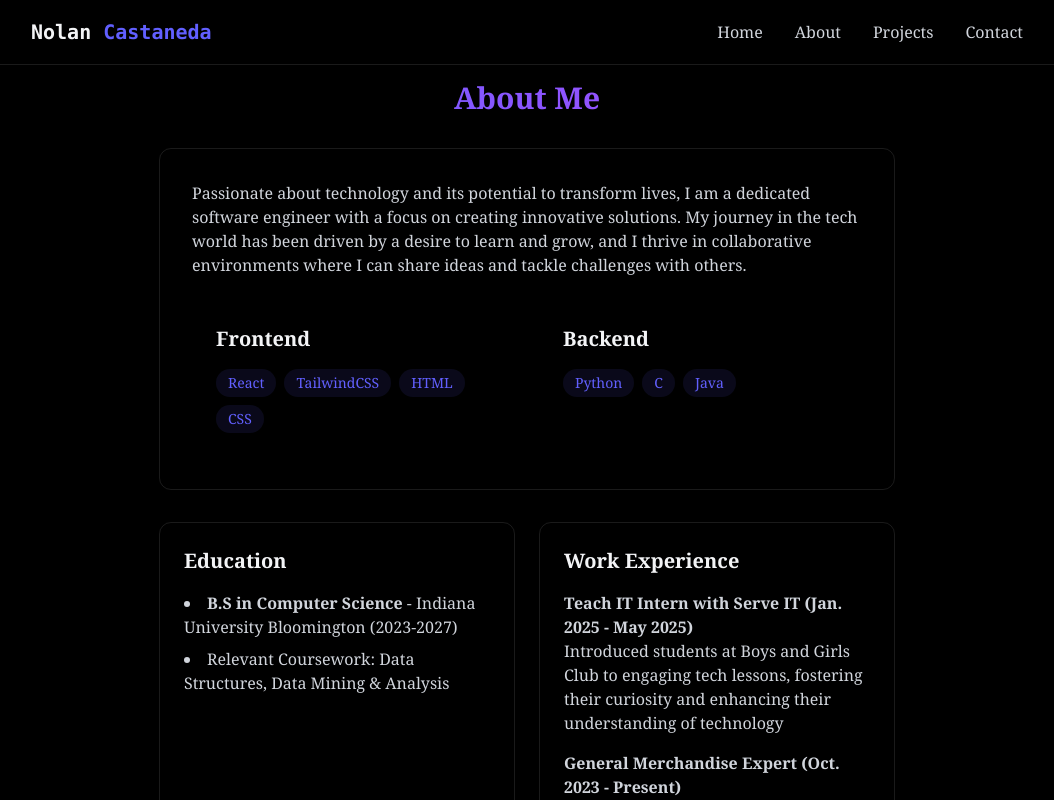
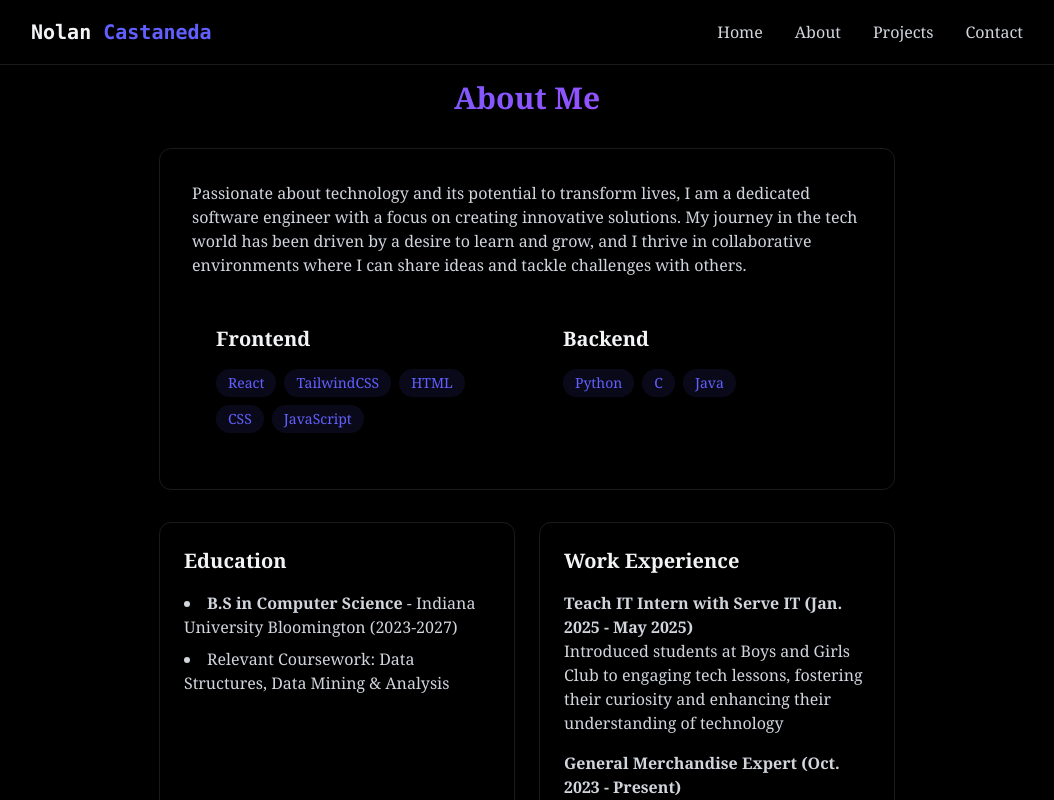
Before and after one commit to nolancast/Portfolio, a React (Vite) app: page /Portfolio/about in a window 1280 px wide. Shown: the top 800 px of the page, without its empty margins (113-1167 px from the left). Built offline with nearby package versions, Linux system fonts and the light colour scheme.

Commit message:
Portfolio

```diff
--- a/package.json
+++ b/package.json
@@ -1,6 +1,6 @@
 {
   "name": "portfolio",
-  "homepage": "https://nolancast.github.io/Portfolio/",
+  "homepage": "https://nolancast.github.io/Portfolio",
   "private": true,
   "version": "0.0.0",
   "type": "module",
--- a/src/components/sections/About.jsx
+++ b/src/components/sections/About.jsx
@@ -1,5 +1,5 @@
 export const About = () => {
-    const frontendSkills = ["React", "TailwindCSS", "HTML", "CSS"]
+    const frontendSkills = ["React", "TailwindCSS", "HTML", "CSS", "JavaScript"]
     const backendSkills = ["Python", "C", "Java"]
     return (
         <section id="about" className="flex items-center justify-center min-h-screen py-20">
--- a/vite.config.js
+++ b/vite.config.js
@@ -5,5 +5,5 @@ import tailwindcss from '@tailwindcss/vite'
 // https://vite.dev/config/
 export default defineConfig({
   plugins: [react(), tailwindcss()],
-  base: '/Portfolio/',
+  base: '/Portfolio',
 })
```
